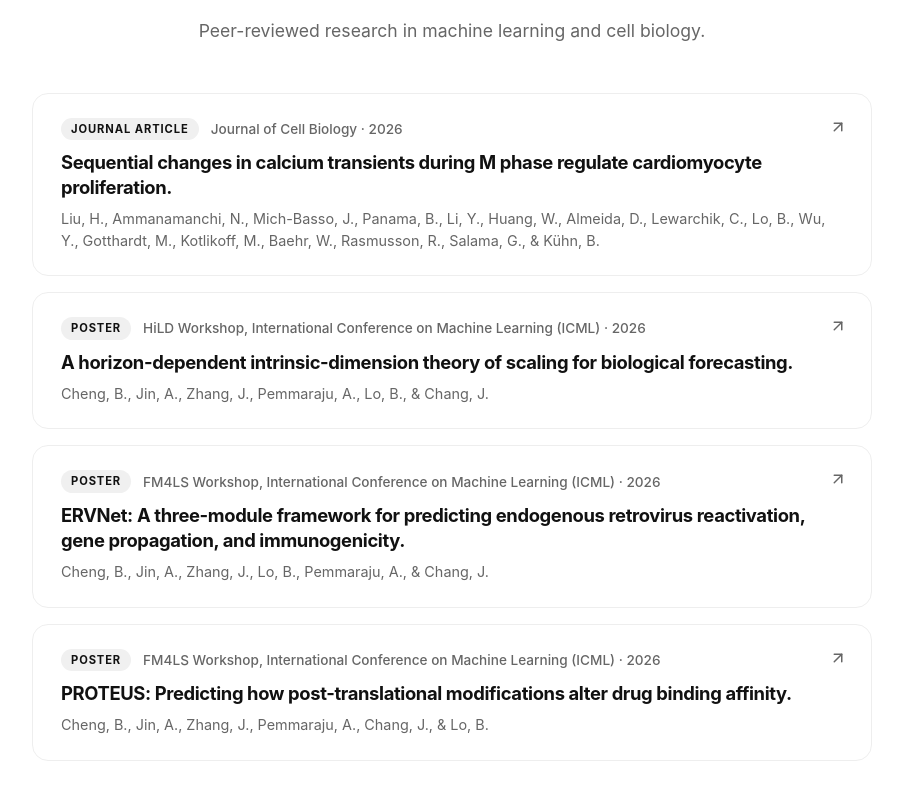
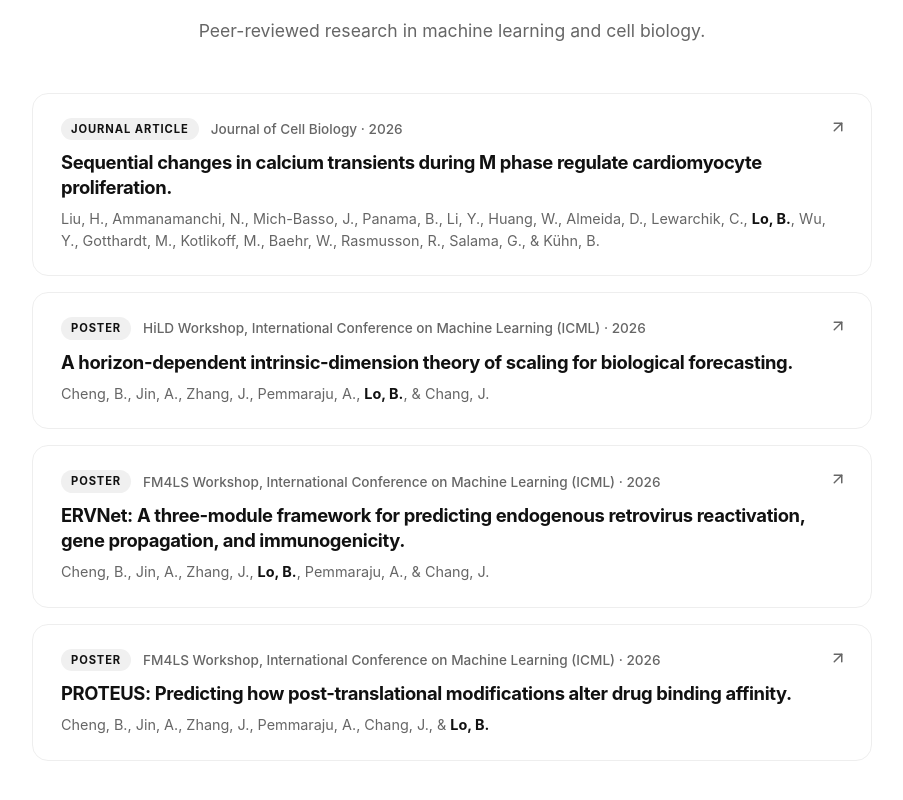
Before and after one commit to patriotsbreeze/brendanlo, a Next.js app: page / in a window 1280 px wide. Shown: the part 2527-3327 px from the top of the page, without its empty margins (188-1091 px from the left). Built offline with nearby package versions, Linux system fonts and the light colour scheme.

Commit message:
publication initials bolded

```diff
--- a/src/components/Common.tsx
+++ b/src/components/Common.tsx
@@ -68,6 +68,13 @@ export const EducationCard: React.FC<{ edu: any }> = ({ edu }) => (
   </div>
 );
 
+const boldInitials = (authors: string) => {
+  const parts = authors.split(/(Lo, B\.)/g);
+  return parts.map((part, i) =>
+    part === "Lo, B." ? <strong key={i} className={styles.pubMe}>{part}</strong> : part
+  );
+};
+
 export const PublicationCard: React.FC<{ pub: any }> = ({ pub }) => {
   const inner = (
     <>
@@ -76,7 +83,7 @@ export const PublicationCard: React.FC<{ pub: any }> = ({ pub }) => {
         <span className={styles.pubVenue}>{pub.venue} · {pub.year}</span>
       </div>
       <h3 className={styles.pubTitle}>{pub.title}</h3>
-      <p className={styles.pubAuthors}>{pub.authors}</p>
+      <p className={styles.pubAuthors}>{boldInitials(pub.authors)}</p>
     </>
   );
   return pub.link ? (
--- a/src/components/Components.module.css
+++ b/src/components/Components.module.css
@@ -282,6 +282,11 @@
   margin: 0;
 }
 
+.pubMe {
+  color: var(--foreground);
+  font-weight: 700;
+}
+
 .pubArrow {
   position: absolute;
   top: 24px;
```
